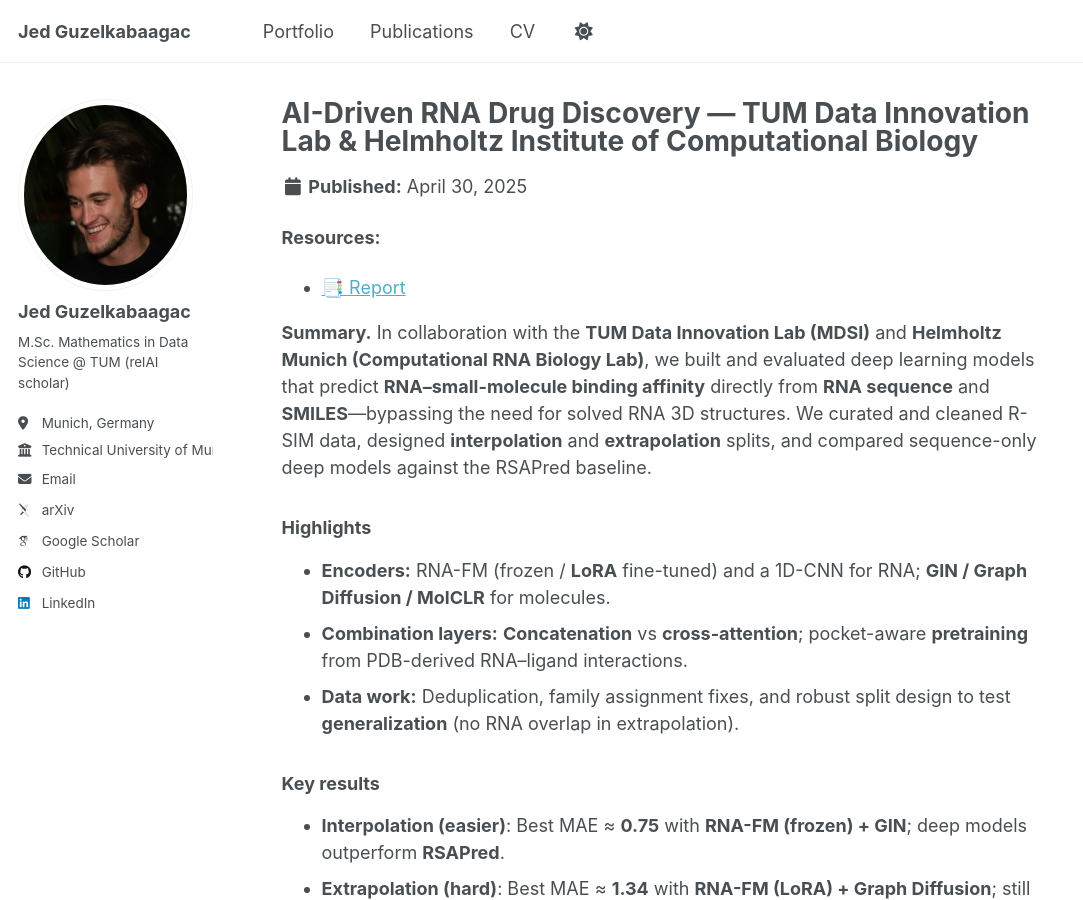
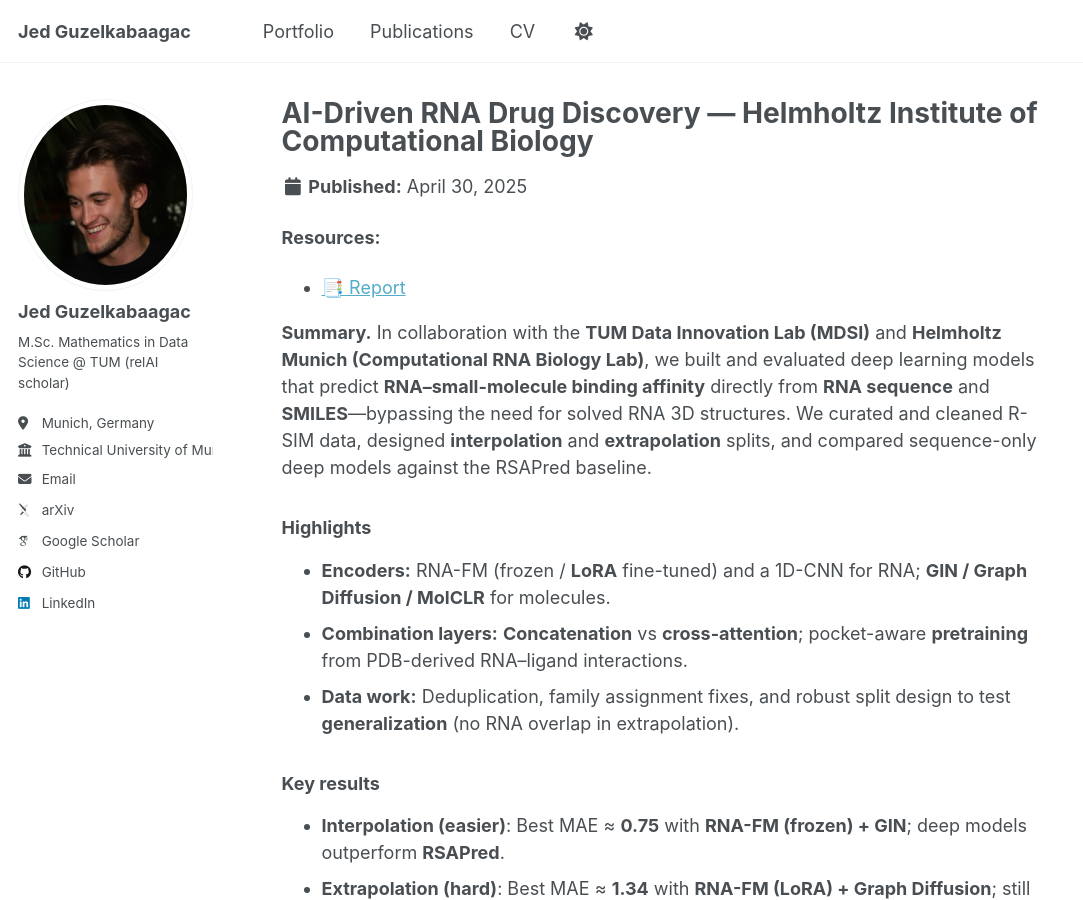
Before and after one commit to jedguz/jedguz.github.io, a Jekyll site: the page built from _portfolio/helmholtz.md, in a window 1280 px wide and 900 px high. Shown: the whole window, without its empty margins (0-1083 px from the left). Built offline with Jekyll 4.4.1, drawn with Linux system fonts in a browser that asks for light colours; some web fonts are replaced; a script that is not in the unit is left out.

Commit message:
helmholtz

```diff
--- a/_portfolio/helmholtz.md
+++ b/_portfolio/helmholtz.md
@@ -1,5 +1,5 @@
 ---
-title: "AI-Driven RNA Drug Discovery — TUM Data Innovation Lab & Helmholtz Institute of Computational Biology"
+title: "AI-Driven RNA Drug Discovery — Helmholtz Institute of Computational Biology"
 collection: portfolio
 date: 2025-04-30
 display-date: "April 2025"
```
